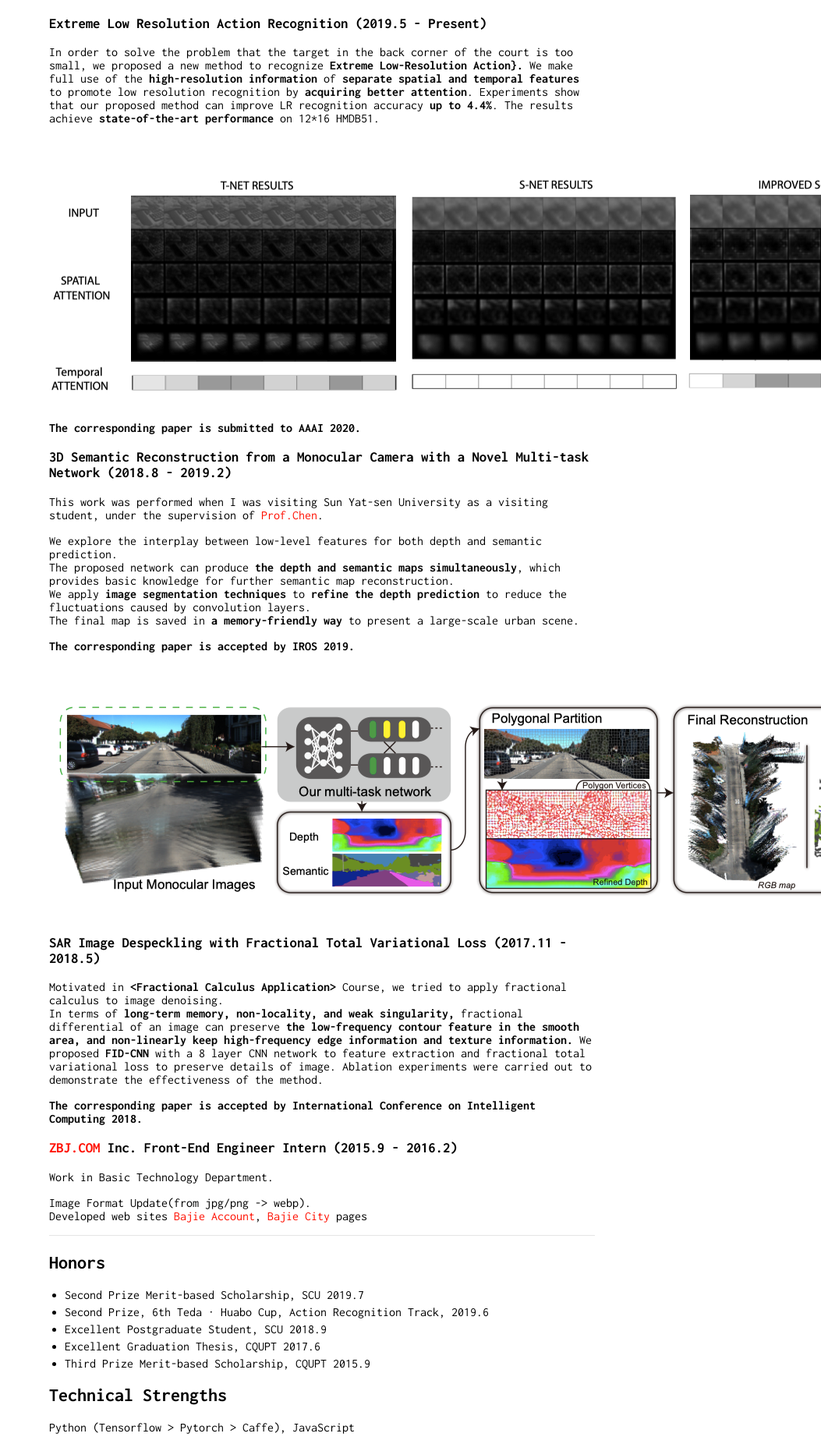
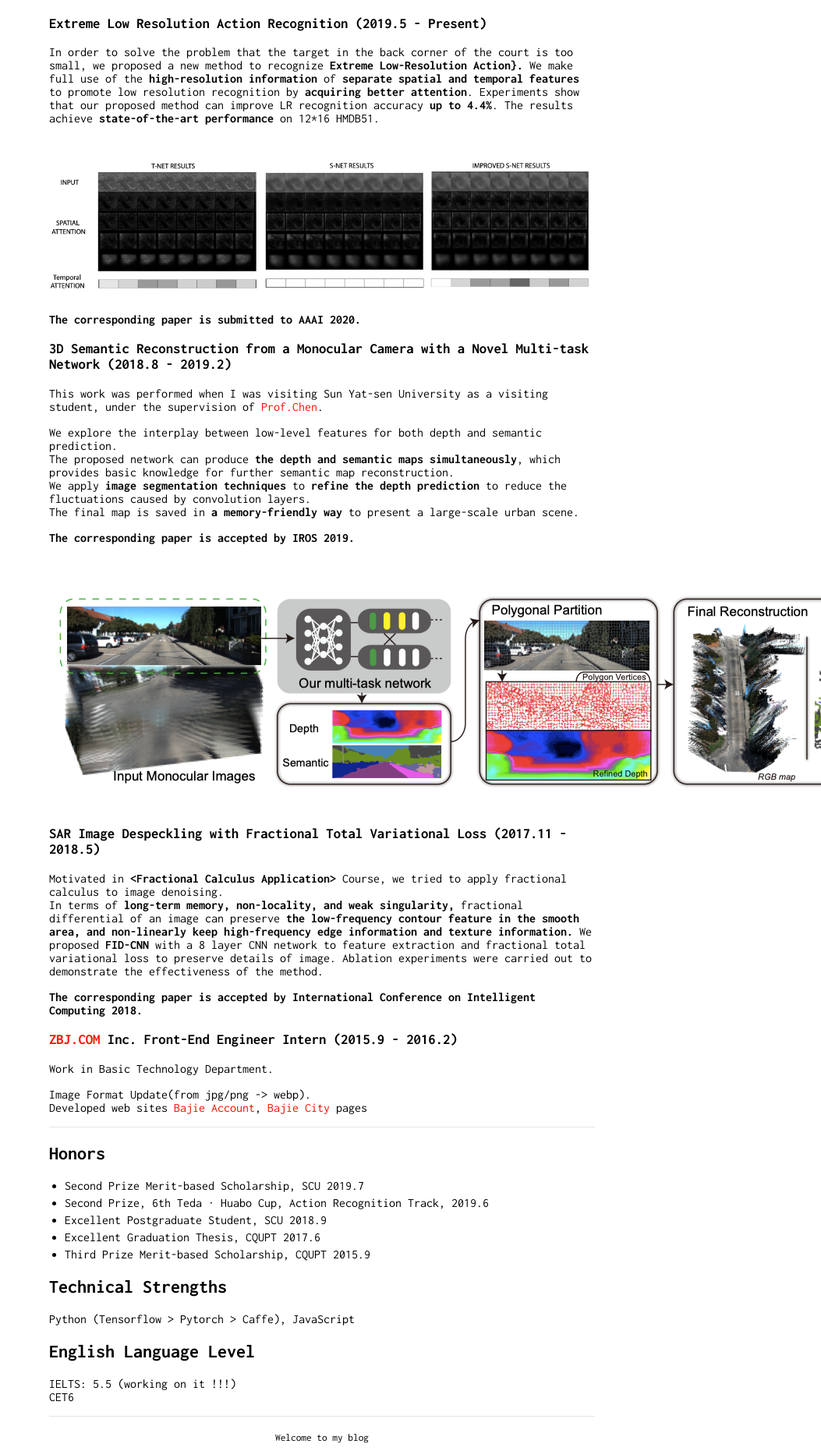
Before and after one commit to RaymondByc/raymondbyc-github.io, a Jekyll site: the page built from index.md, in a window 1280 px wide. Shown: the part 1389-3250 px from the top of the page at 78% size, without its empty margins (227-1280 px from the left). Built offline with Jekyll 4.4.1, drawn with Linux system fonts in a browser that asks for light colours; our own code applies the rules of GitHub Pages for plain Markdown files.

Commit message:
index update.

```diff
--- a/index.md
+++ b/index.md
@@ -55,7 +55,7 @@ In order to solve the problem that the target in the back corner of the court is
 We make full use of the __high-resolution information__ of __separate spatial and temporal features__ to promote low resolution recognition by __acquiring better attention__.
 Experiments show that our proposed method can improve LR recognition accuracy __up to 4.4%__. The results achieve __state-of-the-art performance__ on 12*16 HMDB51.
 
-![ELR](images/ELR.png)
+<img src="images/ELR.png" width="100%">
 
 __The corresponding paper is submitted to AAAI 2020.__
 
```
